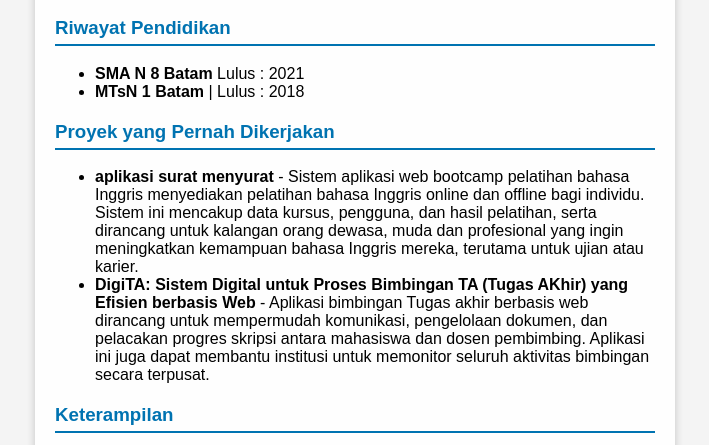
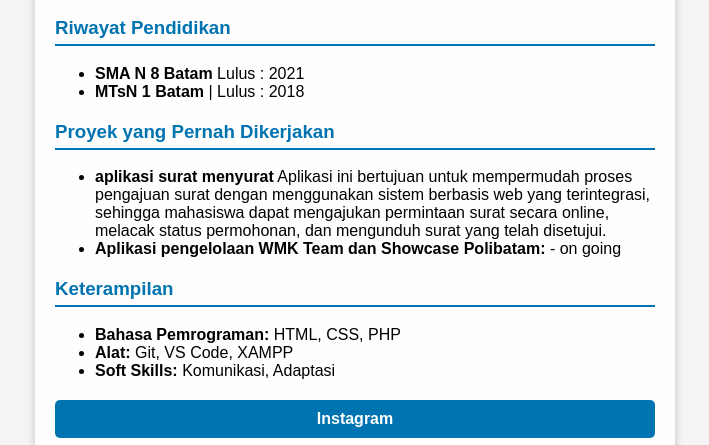
Before and after one commit to khotimaa/khotimaa.github.io, a plain HTML site: page index.html in a window 1280 px wide. Shown: the part 277-722 px from the top of the page, without its empty margins (285-994 px from the left). Drawn offline with Linux system fonts and the light colour scheme.

Commit message:
Initial commit

```diff
--- a/index.html
+++ b/index.html
@@ -26,12 +26,11 @@
         <h3>Proyek yang Pernah Dikerjakan</h3>
         <ul>
           <li>
-            <strong>aplikasi surat menyurat</strong> - Sistem aplikasi web bootcamp pelatihan bahasa Inggris menyediakan pelatihan bahasa Inggris online dan offline bagi individu. Sistem ini mencakup data kursus, pengguna, dan hasil
-            pelatihan, serta dirancang untuk kalangan orang dewasa, muda dan profesional yang ingin meningkatkan kemampuan bahasa Inggris mereka, terutama untuk ujian atau karier.
+            <strong>aplikasi surat menyurat</strong> Aplikasi ini bertujuan untuk mempermudah proses pengajuan surat dengan menggunakan sistem berbasis web yang terintegrasi, sehingga mahasiswa dapat mengajukan permintaan surat secara online, melacak status permohonan, dan mengunduh surat yang telah disetujui.
           </li>
           <li>
-            <strong>DigiTA: Sistem Digital untuk Proses Bimbingan TA (Tugas AKhir) yang Efisien berbasis Web</strong> - Aplikasi bimbingan Tugas akhir berbasis web dirancang untuk mempermudah komunikasi, pengelolaan dokumen, dan pelacakan
-            progres skripsi antara mahasiswa dan dosen pembimbing. Aplikasi ini juga dapat membantu institusi untuk memonitor seluruh aktivitas bimbingan secara terpusat.
+            <strong>Aplikasi pengelolaan WMK Team dan Showcase Polibatam: </strong> - on going
+
           </li>
         </ul>
       </div>
```
